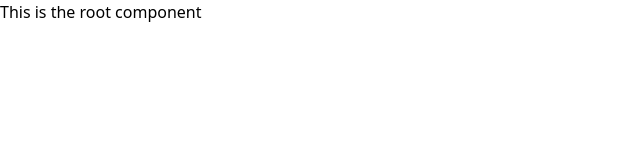
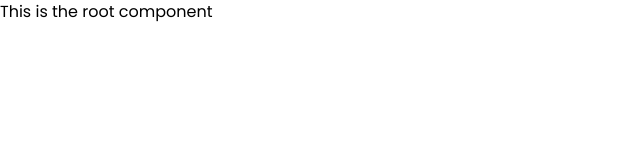
Before and after one commit to NafiulHasan41/Scopioe-Intern-Client_side, a React (Vite) app: page / in a window 1280 px wide. Shown: the top 160 px of the page, without its empty margins (0-640 px from the left). Built offline with nearby package versions, Linux system fonts and the light colour scheme; no server answers.

Commit message:
used font popins using import in index.css file

```diff
--- a/src/index.css
+++ b/src/index.css
@@ -1,4 +1,8 @@
-
+@import url('https://fonts.googleapis.com/css2?family=Montserrat:ital,wght@0,100..900;1,100..900&family=Poppins:ital,wght@0,100;0,200;0,300;0,400;0,500;0,600;0,700;0,800;0,900;1,100;1,200;1,300;1,400;1,500;1,600;1,700;1,800;1,900&display=swap');
 @tailwind base;
 @tailwind components;
 @tailwind utilities;
+
+body {
+  font-family: 'Poppins', sans-serif;
+}
--- a/src/main.jsx
+++ b/src/main.jsx
@@ -19,6 +19,5 @@
       </QueryClientProvider>
     </AuthProvider>
     </HelmetProvider>
-
-  </React.StrictMode>,
+   </React.StrictMode>,
 )
```
